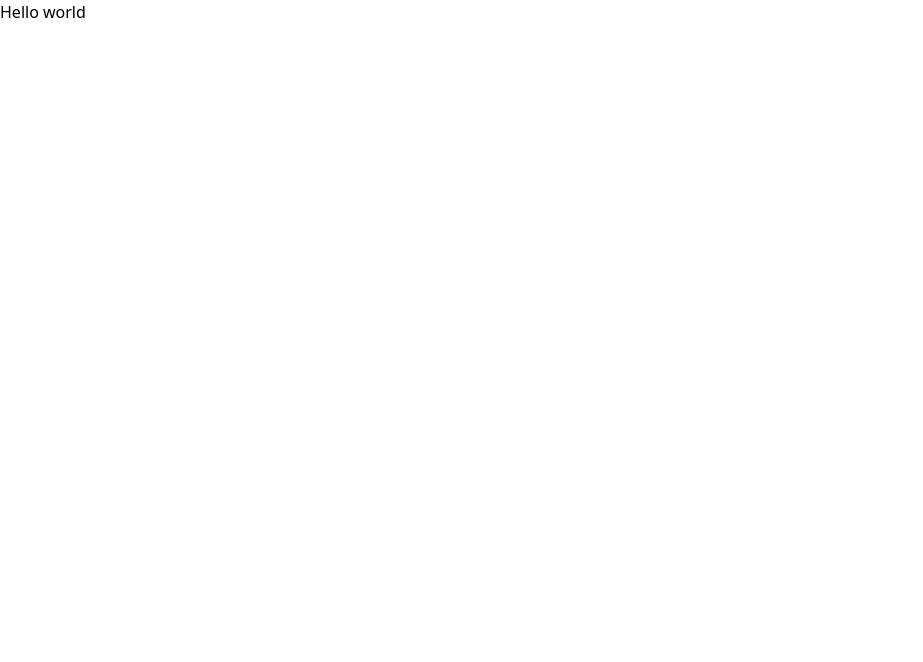
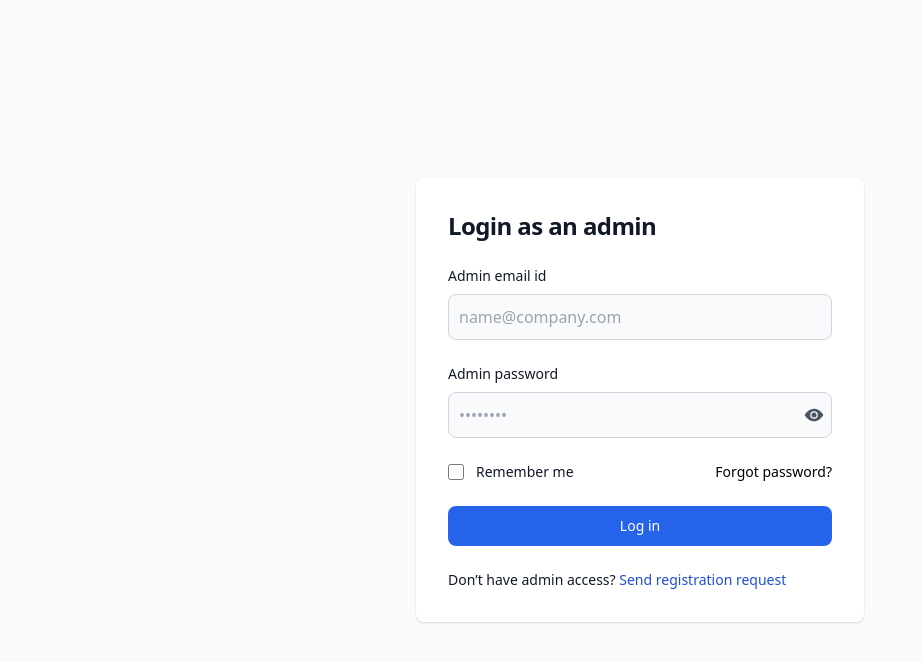
Before and after one commit to Kunal-Ch-Das-Official/cbs-research-group-admin-dashboard, a React (Vite) app: page / in a window 1280 px wide. Shown: the top 662 px of the page, without its empty margins (0-923 px from the left). Built offline with nearby package versions, Linux system fonts and the light colour scheme.

Commit message:
Create login form

```diff
--- a/src/App.jsx
+++ b/src/App.jsx
@@ -1,5 +1,11 @@
+import AdminLogin from "./authentication/auth-pages/admin-login/AdminLogin";
+
 function App() {
-  return <>Hello world</>;
+  return (
+    <>
+      <AdminLogin />
+    </>
+  );
 }
 
 export default App;
--- /dev/null
+++ b/src/authentication/auth-pages/admin-login/AdminLogin.jsx
@@ -0,0 +1,139 @@
+import { useState } from "react";
+import { IoEyeSharp } from "react-icons/io5";
+const AdminLogin = () => {
+  const [adminEmail, setAdminEmail] = useState("");
+  const [emailValidationError, setEmailValidationError] = useState(false);
+  // Password show and hide handler
+  const showHidePassword = () => {
+    const adminUserPassword = document.getElementById("adminUserPassword");
+    if (adminUserPassword.type == "password") {
+      adminUserPassword.type = "text";
+    } else {
+      adminUserPassword.type = "password";
+    }
+  };
+
+  const handleLogin = async (e) => {
+    e.preventDefault();
+    const emailValidate = adminEmail.split("@")[1];
+    if (emailValidate === "gmail.com" || emailValidate === "outlook.com") {
+      setEmailValidationError(false);
+    } else {
+      setEmailValidationError(true);
+    }
+  };
+  return (
+    <section className="bg-gray-50">
+      <div className="flex flex-col items-center justify-center px-6 py-8 mx-auto md:h-screen lg:py-0">
+        <div className="w-full bg-white rounded-lg shadow dark:border md:mt-0 sm:max-w-md xl:p-0">
+          <div className="p-6 space-y-4 md:space-y-6 sm:p-8">
+            <h1 className="text-xl font-bold leading-tight tracking-tight text-gray-900 md:text-2xl">
+              Login as an admin
+            </h1>
+            <form className="space-y-4 md:space-y-6" onSubmit={handleLogin}>
+              {/* EMAIL FIELDS  */}
+              <div id="email">
+                <label
+                  htmlFor="adminUserEmail"
+                  className="block mb-2 text-sm font-medium text-gray-900"
+                >
+                  Admin email id
+                </label>
+                <input
+                  type="email"
+                  name="adminUserEmail"
+                  id="adminUserEmail"
+                  className="bg-gray-50 border border-gray-300 text-gray-900 rounded-lg focus:ring-primary-600 focus:border-primary-600 block w-full p-2.5"
+                  placeholder="name@company.com"
+                  required
+                  onChange={(e) => setAdminEmail(e.target.value)}
+                />
+                {emailValidationError === true ? (
+                  <p className="ml-2 text-red-500 font-sm text-xs my-0 py-0">
+                    Please provide a valid email
+                  </p>
+                ) : (
+                  <p></p>
+                )}
+              </div>
+              {/* PASSWORD FIELDS  */}
+              <div id="password">
+                <label
+                  htmlFor="password"
+                  className="block mb-2 text-sm font-medium text-gray-900"
+                >
+                  Admin password
+                </label>
+
+                <div className="relative flex items-center">
+                  <input
+                    type="password"
+                    name="adminUserPassword"
+                    id="adminUserPassword"
+                    placeholder="••••••••"
+                    className="bg-gray-50 border border-gray-300 text-gray-900 rounded-lg focus:ring-primary-600 focus:border-primary-600 block w-full p-2.5"
+                    required
+                  />
+                  <IoEyeSharp
+                    className="text-xl text-gray-600 absolute right-2 cursor-pointer"
+                    onClick={showHidePassword}
+                  />
+                </div>
+              </div>
+
+              {/* REMEMBER ME AND FORGOT PASSWORD BUTTON  */}
+              <div className="flex items-center justify-between ">
+                <div className="flex items-start cursor-pointer">
+                  <div className="flex items-center h-5">
+                    <input
+                      id="remember"
+                      aria-describedby="remember"
+                      type="checkbox"
+                      className="w-4 h-4 border cursor-pointer border-gray-300 rounded bg-gray-50 focus:ring-3 focus:ring-primary-300"
+                      required
+                    />
+                  </div>
+                  <div className="ml-3 text-sm">
+                    <label
+                      htmlFor="remember"
+                      className="text-gray-900 cursor-pointer"
+                    >
+                      Remember me
+                    </label>
+                  </div>
+                </div>
+                <a
+                  href="#"
+                  className="text-sm font-medium text-primary-600 hover:underline dark:text-blue-700"
+                >
+                  Forgot password?
+                </a>
+              </div>
+
+              {/* SUBMIT BUTTON  */}
+              <button
+                type="submit"
+                className="w-full text-white bg-blue-600 hover:bg-blue-800 focus:ring-4 focus:outline-none focus:ring-blue-300 font-medium rounded-lg text-sm px-5 py-2.5 text-center"
+              >
+                Log in
+              </button>
+
+              {/* SEND REQUEST FOR BECOME ADMIN  */}
+              <p className="text-sm font-base text-gray-900">
+                Don’t have admin access?{" "}
+                <a
+                  href="#"
+                  className="font-medium text-blue-700 hover:underline"
+                >
+                  Send registration request
+                </a>
+              </p>
+            </form>
+          </div>
+        </div>
+      </div>
+    </section>
+  );
+};
+
+export default AdminLogin;
```
